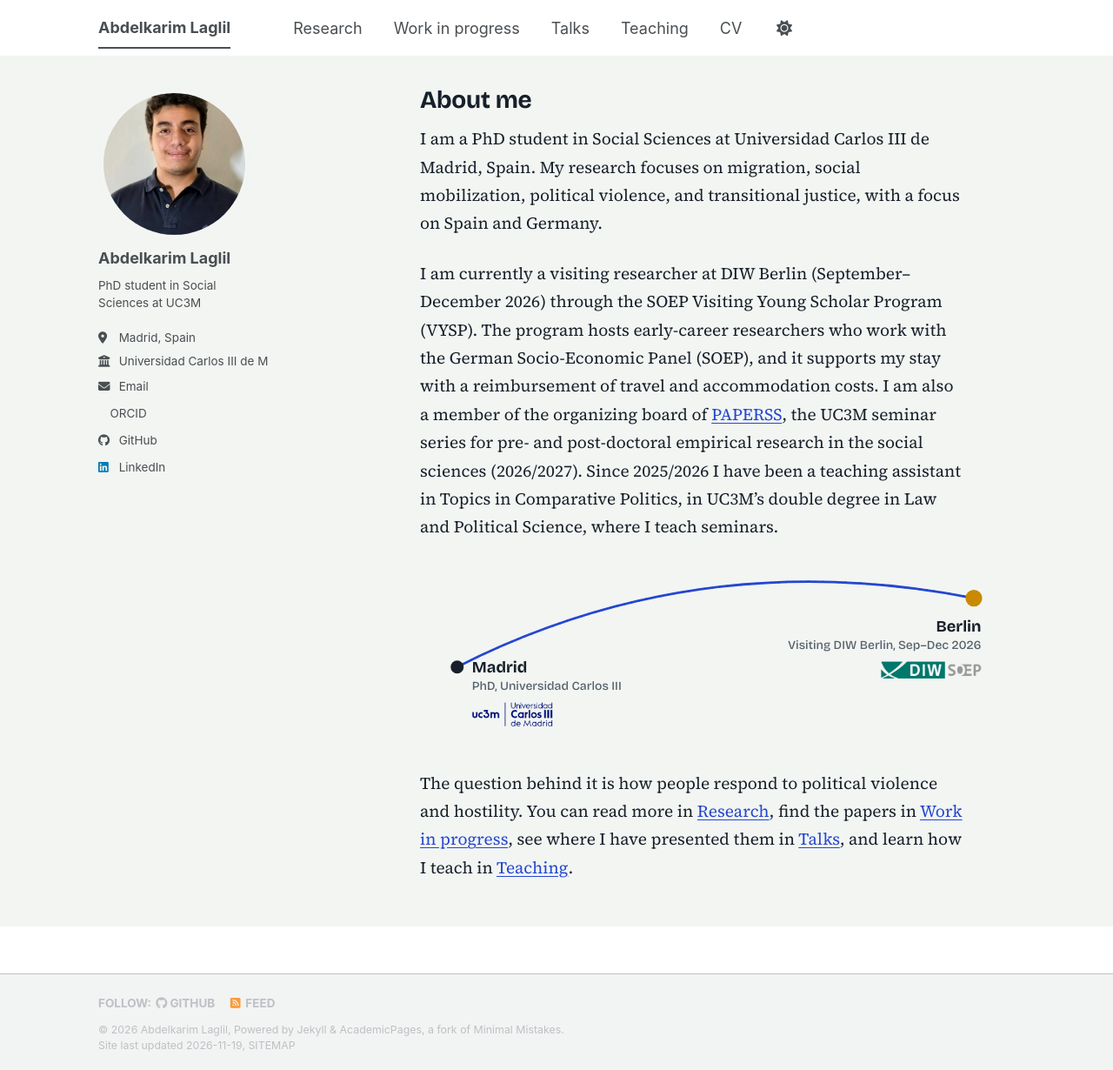
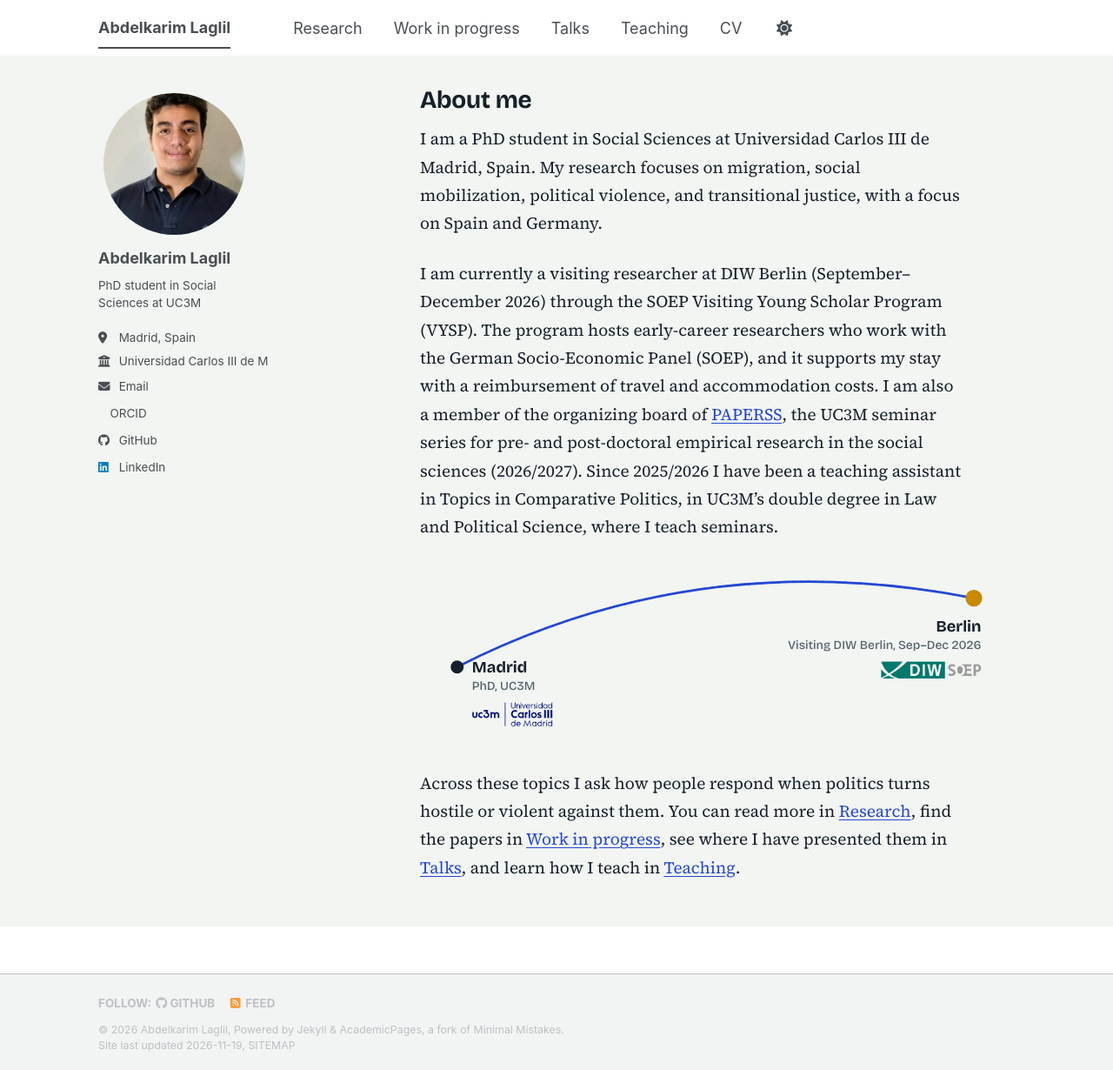
Before and after one commit to AbdelkarimLaglil/AbdelkarimLaglil.github.io, a Jekyll site: the page built from _pages/about.md, in a window 1280 px wide and 1230 px high. Shown: the whole window at 87% size. Built offline with Jekyll 4.4.1, drawn with Linux system fonts in a browser that asks for light colours; a script bundle is joined from its source files by our own code; a style sheet for code colours, icons or effects is not loaded.

Commit message:
About: clearer closing sentence; UC3M in figure caption
Co-Authored-By: Claude Sonnet 5.5 <noreply@anthropic.com>
Claude-Session: https://claude.ai/code/session_017vH5ZQkLibWayVuG7moGCB

```diff
--- a/_pages/about.md
+++ b/_pages/about.md
@@ -20,7 +20,7 @@ I am currently a visiting researcher at DIW Berlin (September–December 2026) t
 <circle class="from" cx="40" cy="112" r="7"/>
 <circle class="to" cx="596" cy="38" r="9"/>
 <text class="place" x="56" y="118">Madrid</text>
-<text class="note" x="56" y="137">PhD, Universidad Carlos III</text>
+<text class="note" x="56" y="137">PhD, UC3M</text>
 <text class="place" x="604" y="74" text-anchor="end">Berlin</text>
 <text class="note" x="604" y="93" text-anchor="end">Visiting DIW Berlin, Sep–Dec 2026</text>
 <a href="https://www.uc3m.es/" aria-label="Universidad Carlos III de Madrid"><rect class="logo-bg" x="50" y="145" width="99" height="36" rx="5"/><image href="{{ site.baseurl }}/images/logo-uc3m.png" x="56" y="150" width="87" height="26" preserveAspectRatio="xMinYMid meet"/></a>
@@ -28,4 +28,4 @@ I am currently a visiting researcher at DIW Berlin (September–December 2026) t
 </svg>
 </div>
 
-The question behind it is how people respond to political violence and hostility. You can read more in [Research]({{ site.baseurl }}/research/), find the papers in [Work in progress]({{ site.baseurl }}/work-in-progress/), see where I have presented them in [Talks]({{ site.baseurl }}/talks/), and learn how I teach in [Teaching]({{ site.baseurl }}/teaching/).
+Across these topics I ask how people respond when politics turns hostile or violent against them. You can read more in [Research]({{ site.baseurl }}/research/), find the papers in [Work in progress]({{ site.baseurl }}/work-in-progress/), see where I have presented them in [Talks]({{ site.baseurl }}/talks/), and learn how I teach in [Teaching]({{ site.baseurl }}/teaching/).
```
